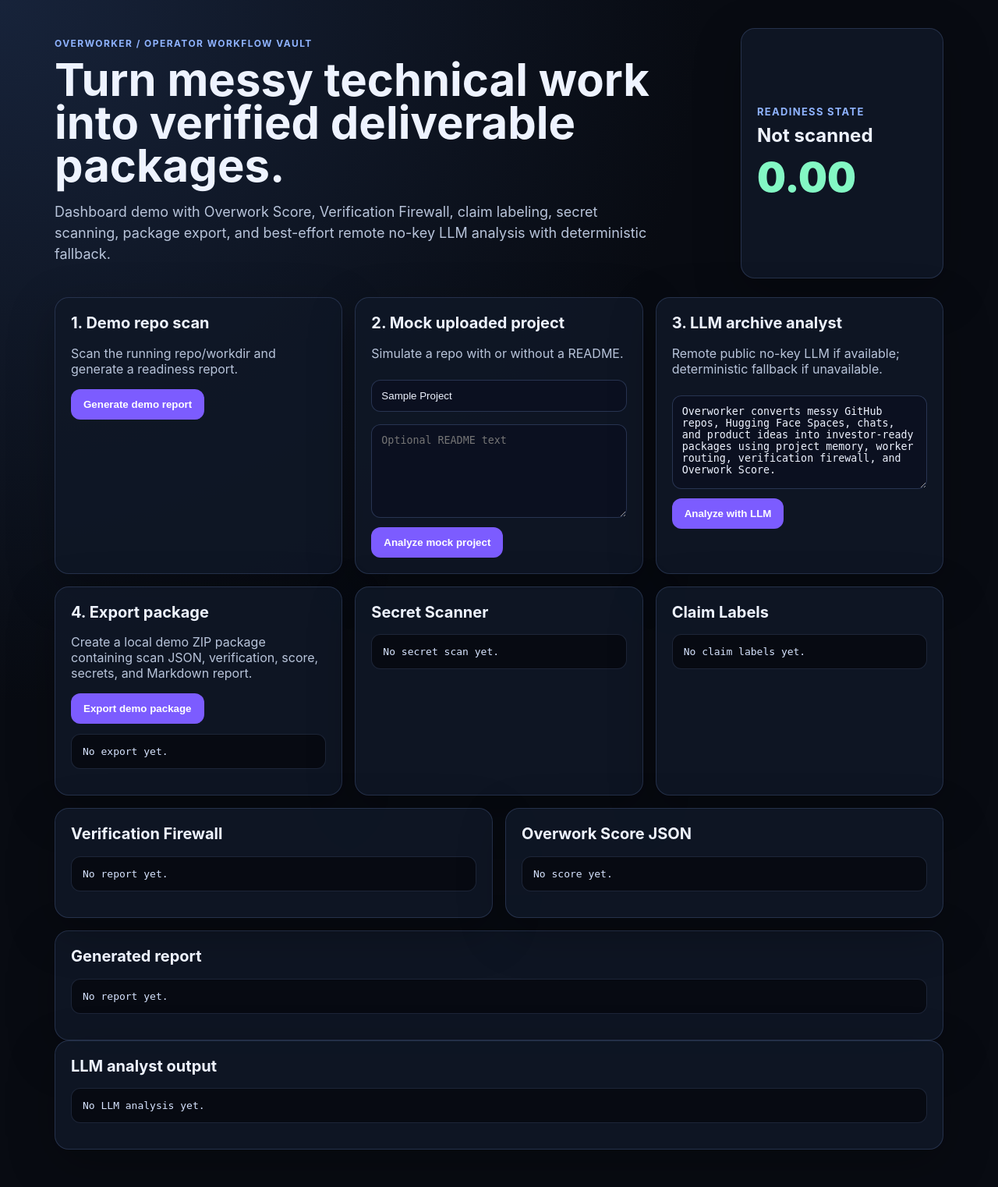
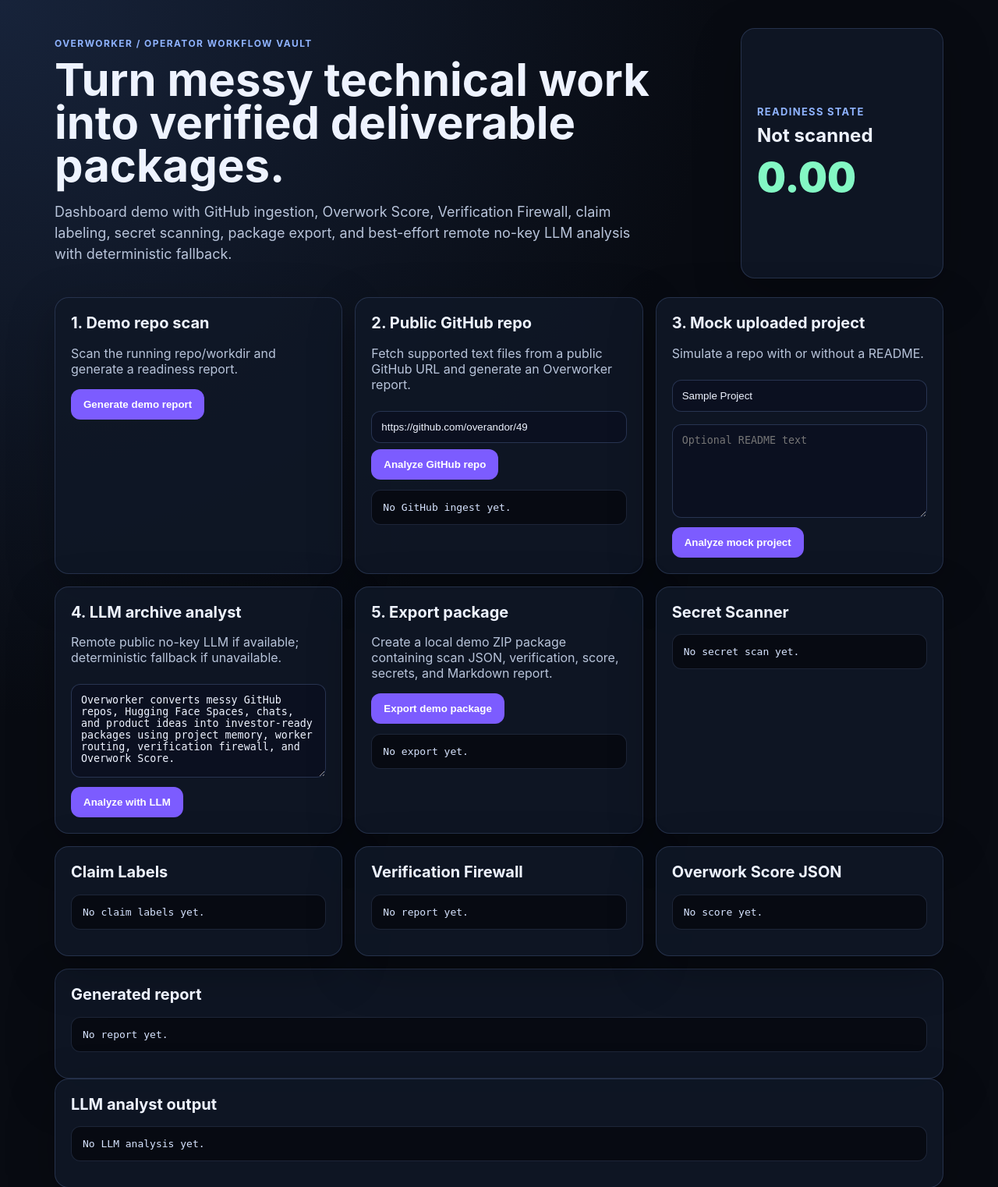
Before and after one commit to overandor/49, a FastAPI app: page / in a window 1280 px wide. Shown: the top 1522 px of the page at 78% size. Run offline with FastAPI, Linux system fonts and the light colour scheme; some libraries are stand-ins or nearby versions.

Commit message:
Add GitHub repo ingestion form to dashboard

```diff
--- a/app/templates/index.html
+++ b/app/templates/index.html
@@ -12,7 +12,7 @@
       <div>
         <p class="eyebrow">Overworker / Operator Workflow Vault</p>
         <h1>Turn messy technical work into verified deliverable packages.</h1>
-        <p class="lede">Dashboard demo with Overwork Score, Verification Firewall, claim labeling, secret scanning, package export, and best-effort remote no-key LLM analysis with deterministic fallback.</p>
+        <p class="lede">Dashboard demo with GitHub ingestion, Overwork Score, Verification Firewall, claim labeling, secret scanning, package export, and best-effort remote no-key LLM analysis with deterministic fallback.</p>
       </div>
       <div class="score-card">
         <span class="label">Readiness State</span>
@@ -28,23 +28,30 @@
         <button id="demoBtn">Generate demo report</button>
       </div>
       <div class="card">
-        <h2>2. Mock uploaded project</h2>
+        <h2>2. Public GitHub repo</h2>
+        <p>Fetch supported text files from a public GitHub URL and generate an Overworker report.</p>
+        <input id="githubUrl" value="https://github.com/overandor/49" />
+        <button id="githubBtn">Analyze GitHub repo</button>
+        <pre id="githubOutput">No GitHub ingest yet.</pre>
+      </div>
+      <div class="card">
+        <h2>3. Mock uploaded project</h2>
         <p>Simulate a repo with or without a README.</p>
         <input id="projectName" value="Sample Project" />
         <textarea id="readme" placeholder="Optional README text"></textarea>
         <button id="mockBtn">Analyze mock project</button>
       </div>
+    </section>
+
+    <section class="grid">
       <div class="card">
-        <h2>3. LLM archive analyst</h2>
+        <h2>4. LLM archive analyst</h2>
         <p>Remote public no-key LLM if available; deterministic fallback if unavailable.</p>
         <textarea id="archiveText" placeholder="Paste chat archive, repo summary, or product notes">Overworker converts messy GitHub repos, Hugging Face Spaces, chats, and product ideas into investor-ready packages using project memory, worker routing, verification firewall, and Overwork Score.</textarea>
         <button id="llmBtn">Analyze with LLM</button>
       </div>
-    </section>
-
-    <section class="grid">
       <div class="card">
-        <h2>4. Export package</h2>
+        <h2>5. Export package</h2>
         <p>Create a local demo ZIP package containing scan JSON, verification, score, secrets, and Markdown report.</p>
         <button id="exportBtn">Export demo package</button>
         <pre id="exportOutput">No export yet.</pre>
@@ -53,13 +60,13 @@
         <h2>Secret Scanner</h2>
         <pre id="secrets">No secret scan yet.</pre>
       </div>
+    </section>
+
+    <section class="grid">
       <div class="card">
         <h2>Claim Labels</h2>
         <pre id="claims">No claim labels yet.</pre>
       </div>
-    </section>
-
-    <section class="grid two">
       <div class="card">
         <h2>Verification Firewall</h2>
         <pre id="verification">No report yet.</pre>
```
